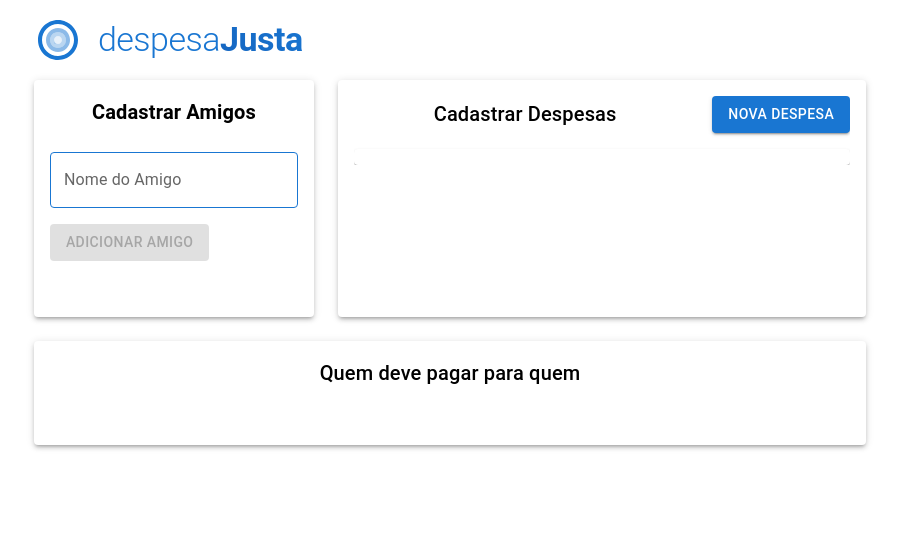
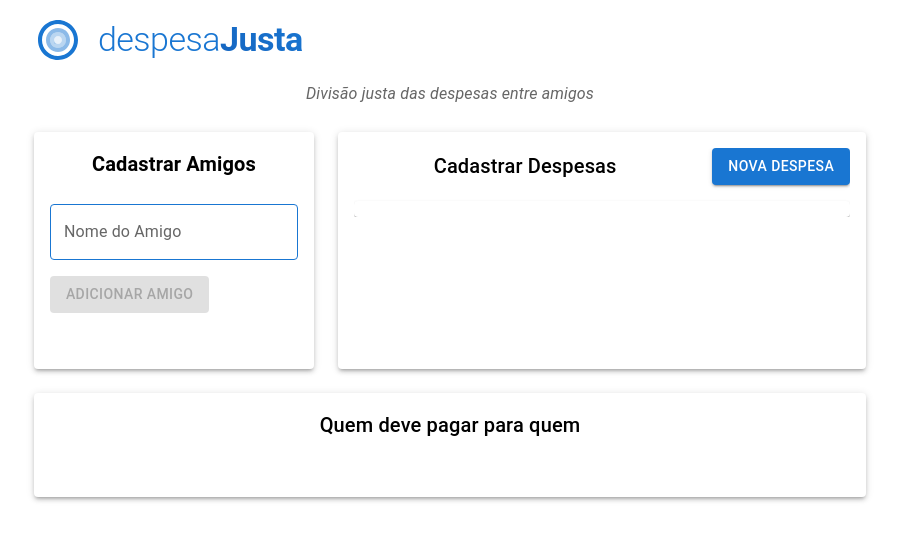
Before and after one commit to devmaicon85/despesajusta, a React (Vite) app: page / in a window 1280 px wide. Shown: the top 540 px of the page, without its empty margins (190-1089 px from the left). Built offline with nearby package versions, Linux system fonts and the light colour scheme.

Commit message:
feat: adiciona slogan abaixo do logo

```diff
--- a/src/App.tsx
+++ b/src/App.tsx
@@ -253,6 +253,19 @@ function App() {
           </Typography>
         </Box>
 
+        <Typography
+          variant="subtitle1"
+          sx={{
+            color: theme.palette.text.secondary,
+            textAlign: 'center',
+            mb: { xs: 2, sm: 3 },
+            px: 2,
+            fontStyle: 'italic'
+          }}
+        >
+          Divisão justa das despesas entre amigos
+        </Typography>
+
         {renderContent()}
       </Container>
 
```
